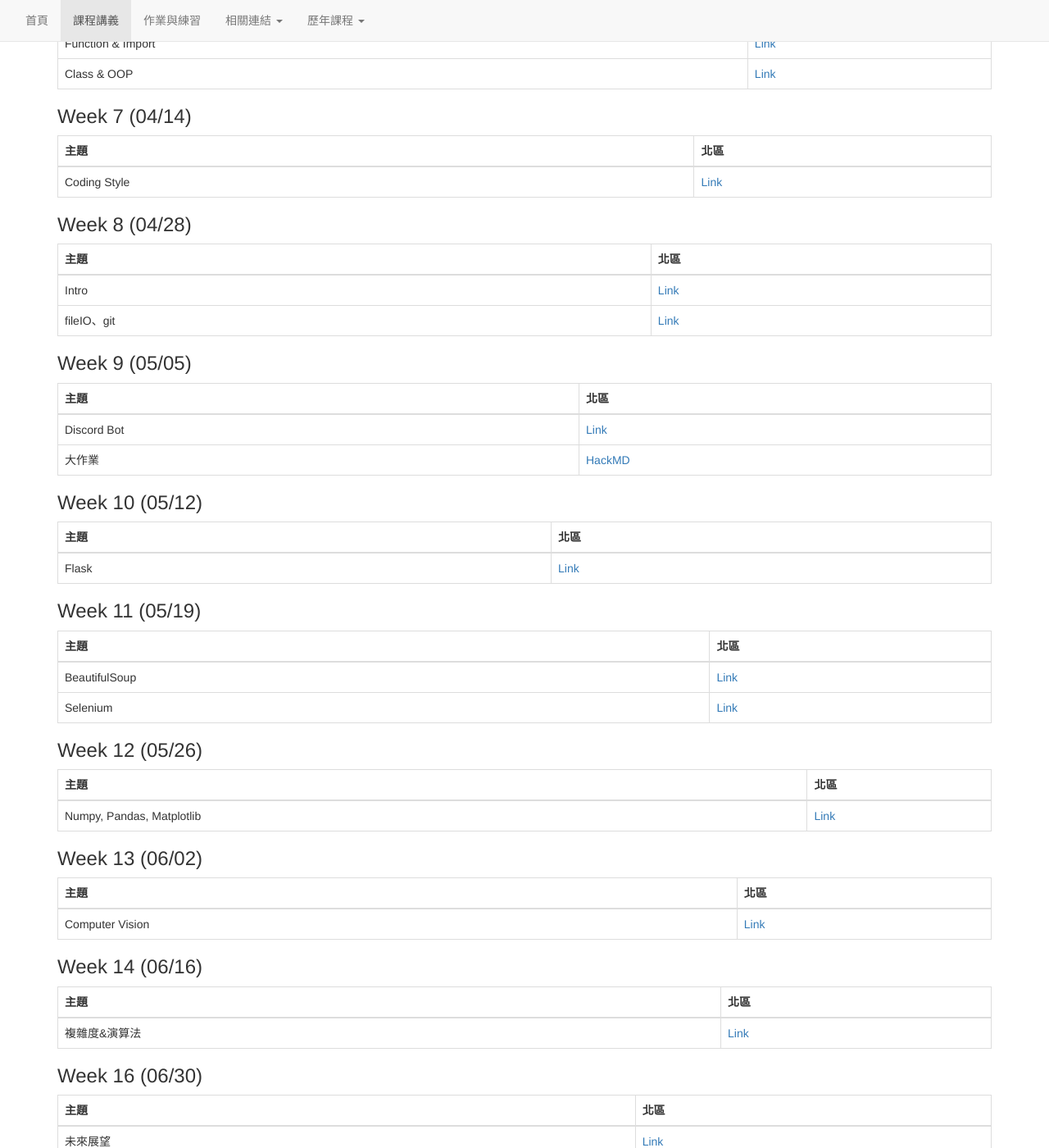
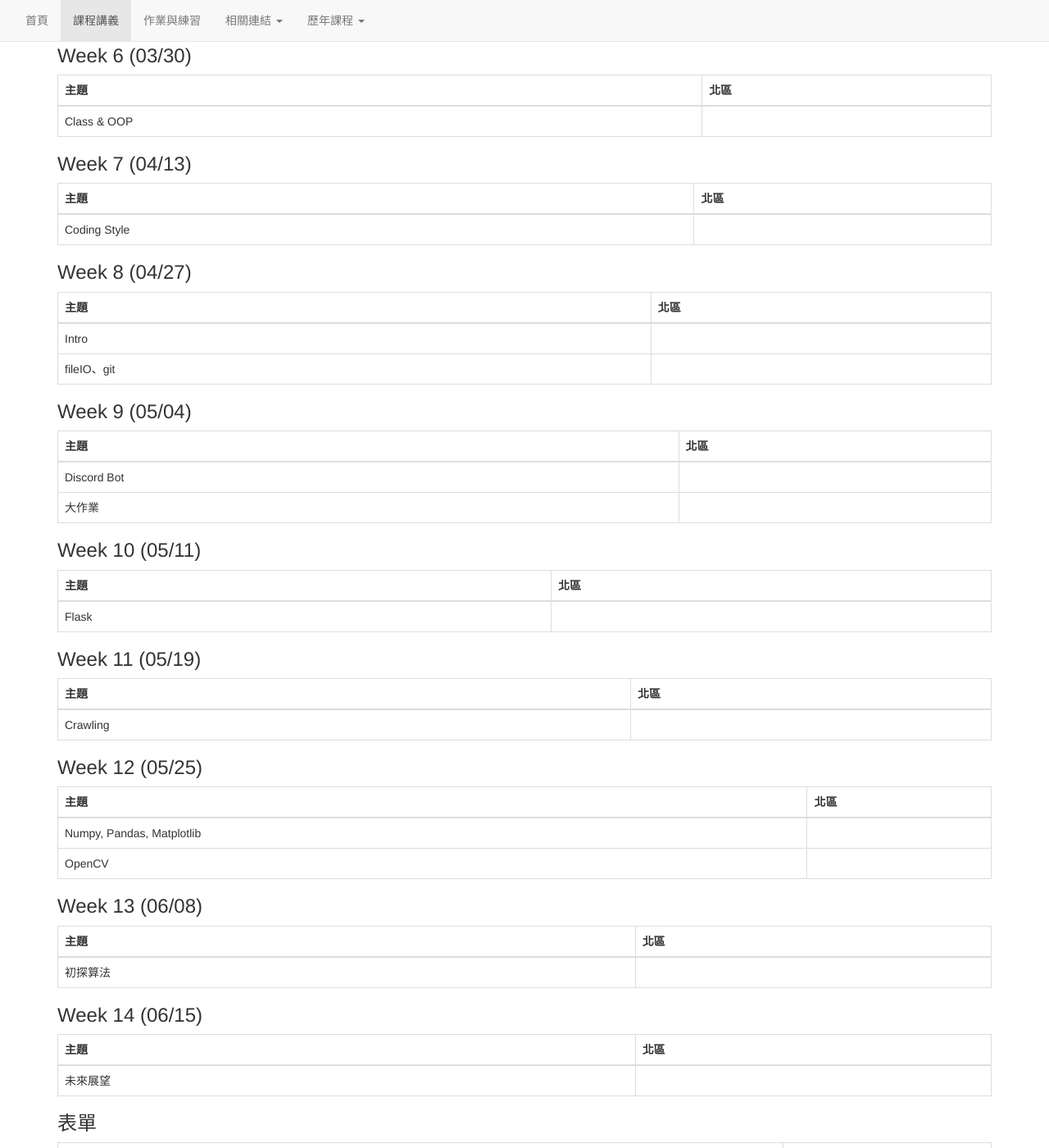
Before and after one commit to tw-csie-sprout/py2025, a Jekyll site: the page built from slides.md, in a window 1280 px wide and 1400 px high, scrolled down 1064 px. Shown: the whole window at 82% size. Built offline with Jekyll 4.4.1, drawn with Linux system fonts in a browser that asks for light colours; some of the changed text lies outside the part shown.

Commit message:
Update slides.md

```diff
--- a/slides.md
+++ b/slides.md
@@ -4,121 +4,120 @@ title: "課程講義"
 ---
 # 課程講義
 
-- [北區課程側錄](https://www.youtube.com/playlist?list=PLp5kjMAmhp-8PCN9Aqh1HQN_FNcd3NYl9)
+- 北區課程側錄(課後上傳)
 
 ## 第一階段投影片
 
-### Week 1 (03/03)
+### Week 1 (02/23)
 
 {: .table .table-bordered}
 | 主題 | 北區 |
 | --- | --- |
-| Course Introduction | [Link](https://drive.google.com/file/d/1k6zhqxDlFkgUwoOFHGzRpfJ7XOo1In4c/view?usp=sharing) |
-| Introduction to Python | [Link](https://www.canva.com/design/DAF-R9rylBE/GF-g89Pxi2rMljVcUbcH9g/view?utm_content=DAF-R9rylBE&utm_campaign=designshare&utm_medium=link&utm_source=editor)|
-|Python Basic|[Link](https://hackmd.io/@VLvbo_-_QjqwJnUcuKdxSQ/S1h5tfc3T#/)|
+| Course Introduction | [Link](https://drive.google.com/file/d/1GN2Q-Yy1AppK9Dzq8nLRGAjPkADEGF1z/view?usp=sharing) |
+| Introduction to Python | [Link](https://www.canva.com/design/DAGfhj3B4cA/j723WifliPhfaiN29ETEaA/view?utm_content=DAGfhj3B4cA&utm_campaign=designshare&utm_medium=link2&utm_source=uniquelinks&utlId=h33ea3b7ec7)|
+|Python Basic|[Link](https://hackmd.io/@gary940610/2025-sprout-python-basic)|
 
-### Week 2 (03/10)
+### Week 2 (03/02)
 
 {: .table .table-bordered}
 | 主題 | 北區 |
 | --- | --- |
-| 邏輯判斷、if | [Link](https://docs.google.com/presentation/d/1Na8_-UwhAiXk8KrPRxkh4rO9YDE03Ra2iy_jCfxVKuA/edit?usp=sharing) |
-| 迴圈 | [Link](https://drive.google.com/file/d/1jXdN-vTeIwsCsouMqE2gzyF0hlo4VTiE/view?usp=drive_link) |
+| 邏輯判斷、if |  |
+| 迴圈 |  |
 
-### Week 3 (03/17)
+### Week 3 (03/09)
 
 {: .table .table-bordered}
 | 主題 | 北區 |
 | --- | --- |
-| list | [Link](https://hackmd.io/@VLvbo_-_QjqwJnUcuKdxSQ/SJ-lEHJAa#/)
-| string | [Link](https://docs.google.com/presentation/d/17FgMddy7Rs4BBLltV1O2X-yln4xfPF8QxY93dVpx-Es/edit?usp=sharing) |
+| list | |
+| string |  |
 
-### Week 4 (03/24)
+### Week 4 (03/16)
 
 {: .table .table-bordered}
 | 主題 | 北區 |
 | --- | --- |
-| dictionary | [Link](https://drive.google.com/file/d/1L87_eVlYXFo2ybbQN79xOboPXEcs8Lcv/view?usp=sharing)|
-| 複習 | [Link](https://drive.google.com/file/d/1lhj3YwVQQ3E_cC1dIrkiDp9rmUmr3chj/view?usp=drive_link)|
-| 大作業 | [Link(spec)](https://hackmd.io/@poo/rytyawJTp) [Link(slides)](https://www.canva.com/design/DAFzpVtnHFY/3cAeQmeAO31-h6FbVXdmyA/view?utm_content=DAFzpVtnHFY&utm_campaign=designshare&utm_medium=link&utm_source=editor)|
+| dictionary | |
+| 大作業 | |
 
-### Week 5 (03/31)
+### Week 5 (03/23)
 
 {: .table .table-bordered}
 | 主題 | 北區 |
 | --- | --- |
-| Function & Import | [Link](https://drive.google.com/file/d/18kyJvFUUAWle5NnfwUXhAZom42yxtE8_/view?usp=sharing)
-| Class & OOP | [Link](https://drive.google.com/file/d/1zDcPqTxT0clAzELNG78nJNhtlM99c-2m/view?usp=sharing) |
+| Function & Import |
 
-### Week 7 (04/14)
+### Week 6 (03/30)
 
 {: .table .table-bordered}
 | 主題 | 北區 |
 | --- | --- |
-| Coding Style | [Link](https://drive.google.com/file/d/121tBmK85xCnaTj0dmD0PpVSKoIoMbW8W/view?usp=drive_link)
+| Class & OOP |  |
 
-### Week 8 (04/28)
+### Week 7 (04/13)
 
 {: .table .table-bordered}
 | 主題 | 北區 |
 | --- | --- |
-| Intro| [Link](https://drive.google.com/file/d/1oTUwMEnWPmwIL3FM3yl6dCnqBJEJYkmi/view?usp=drive_link) |
-| fileIO、git | [Link](https://docs.google.com/presentation/d/1X1uqxsrko65y5UyReWjJJMgAWNw7-sigMPYr5t7eU68/edit?usp=sharing)
+| Coding Style | |
 
-### Week 9 (05/05)
+### Week 8 (04/27)
 
 {: .table .table-bordered}
 | 主題 | 北區 |
 | --- | --- |
-| Discord Bot| [Link](https://docs.google.com/presentation/d/1KNWFXyrA-x579KzWgZnC-o3XlW-wylDnXHHpIp2hwJw/edit?usp=sharing) |
-| 大作業 | [HackMD](https://hackmd.io/@Ev0n9YKlTzCKhedHrgZ2zw/rk6pDYsWC) |
+| Intro|  |
+| fileIO、git | |
 
-### Week 10 (05/12)
+### Week 9 (05/04)
 
 {: .table .table-bordered}
 | 主題 | 北區 |
 | --- | --- |
-| Flask| [Link](https://namwoam.github.io/sprout-material/py2024-taipei-flask/slide.slides.html#/) |
+| Discord Bot|  |
+| 大作業 |  |
+
+### Week 10 (05/11)
+
+{: .table .table-bordered}
+| 主題 | 北區 |
+| --- | --- |
+| Flask|  |
 
 ### Week 11 (05/19)
 
 {: .table .table-bordered}
 | 主題 | 北區 |
 | --- | --- |
-| BeautifulSoup | [Link](https://www.canva.com/design/DAGFAXIBM00/Vq73_NWARO4O35MLcu564A/edit?utm_content=DAGFAXIBM00&utm_campaign=designshare&utm_medium=link2&utm_source=sharebutton) |
-| Selenium | [Link](https://www.canva.com/design/DAGEvJs5xNQ/ZOBz2zorrV602sIaG3T_5A/view?utm_content=DAGEvJs5xNQ&utm_campaign=designshare&utm_medium=link&utm_source=editor) |
+| Crawling |  |
 
-### Week 12 (05/26)
+### Week 12 (05/25)
 
 {: .table .table-bordered}
 | 主題 | 北區 |
 | --- | --- |
-| Numpy, Pandas, Matplotlib | [Link](https://docs.google.com/presentation/d/1Yk8LulrF9dLFNSMxSoYSgBi1IbVuZDgn2uq2RxITrEE)|
+| Numpy, Pandas, Matplotlib | |
+| OpenCV	| |
 
-### Week 13 (06/02)
+### Week 13 (06/08)
 
 {: .table .table-bordered}
 | 主題 | 北區 |
 | --- | --- |
-| Computer Vision | [Link](https://namwoam.github.io/sprout-material/py2024-taipei-computer_vision/slide.slides.html#/) |
+| 初探算法 |  |
 
-### Week 14 (06/16)
+### Week 14 (06/15)
 
 {: .table .table-bordered}
 | 主題 | 北區 |
 | --- | --- |
-| 複雜度&演算法 | [Link](https://hackmd.io/@VLvbo_-_QjqwJnUcuKdxSQ/Bk4bTAGSR#/) |
-
-### Week 16 (06/30)
-
-{: .table .table-bordered}
-| 主題 | 北區 |
-| --- | --- |
-| 未來展望 | [Link](https://docs.google.com/presentation/d/1mTLWN6iaDk0-Ap5L8wg_slba3W2EH1kERQypCpfrOIE/edit?usp=sharing) |
+| 未來展望|  |
 
 ### 表單
+
 {: .table .table-bordered}
 | 名稱 | 連結 |
 | --- | --- |
-| 回饋表單 | [Link](https://forms.gle/hEo6amGZ2iUYJTmB9) |
-| 提前印製證書需求表單 | [Link](https://forms.gle/nmSgZgTDR4Yck6qV6) |
+| 回饋表單 |  |
+| 提前印製證書需求表單 |  |
```
